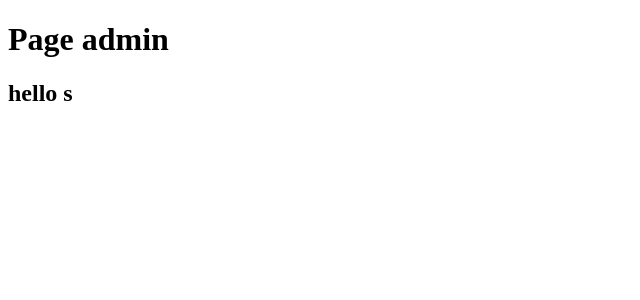
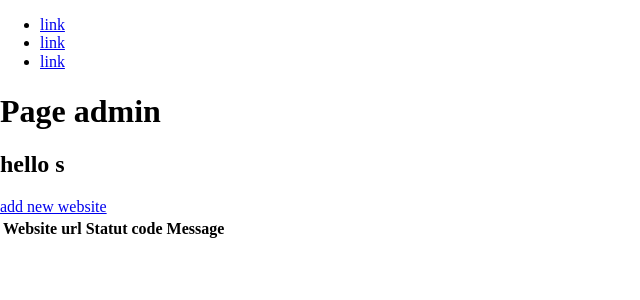
Before and after one commit to arnaud420/websites-monitor, a Flask app: page /admin/ in a window 1280 px wide. Shown: the top 300 px of the page, without its empty margins (0-640 px from the left). Run offline with Flask 2, Linux system fonts and the light colour scheme; the first user in the database is signed in; lists and menus that the app fills with data are empty; some libraries are stand-ins or nearby versions.

Commit message:
add templates

```diff
--- a/website/templates/admin.html
+++ b/website/templates/admin.html
@@ -7,4 +7,34 @@
 {% block body %}
 	<h1>Page admin</h1>
 	<h2>hello {{ user.0 }}</h2>
+
+	<div class="container">
+
+		<a href="{{ url_for('add_website') }}" class="button button-outline">add new website</a>
+
+		<table>
+		  <thead>
+		    <tr>
+		      <th>Website url</th>
+		      <th>Statut code</th>
+		      <th>Message</th>
+		      <th></th>
+		      <th></th>
+		    </tr>
+		  </thead>
+		  <tbody>
+		  	{% for url in urls %}
+			    <tr>
+			      <td>{{url.1}}</td>
+			      <td>{{url.2}}</td>
+			      <td>{{url.3}}</td>
+			      <td><a href="{{ url_for('update_website', website = url.0) }}" class="button button-clear">Update</a></td>
+			      <td><a href="{{ url_for('delete_website', website = url.0) }}" class="button button-clear">Delete</a></td>
+			    </tr>
+		    {% endfor %}
+		    </tr>
+		  </tbody>
+		</table>
+	</div>
+
 {% endblock %}
--- a/website/templates/home.html
+++ b/website/templates/home.html
@@ -5,11 +5,12 @@
 {% endblock %}
 
 {% block body %}
-    <p>Lorem ipsum dolor sit amet</p>
+	<h1>Websites Monitor</h1>
+    <h2>Website list</h2>
 
     <ul>
         {% for url in urls %}
-            <li>{{ url.0 }}, statut code : {{ url.2 }}, message "{{ url.3 }}"</li>
+            <li><a target="_blank" href="{{ url.1 }}">{{ url.1 }}</a>, statut code : {{ url.2 }}, message "{{ url.3 }}" <a href="{{ url_for('show_website', website = url.0) }}">Voir</a></li>
         {% endfor %}
     </ul>
 {% endblock %}
--- a/website/templates/layout.html
+++ b/website/templates/layout.html
@@ -2,11 +2,24 @@
 <html lang="fr">
 <head>
     <meta charset="utf-8">
+    <meta name="viewport" content="width=device-width, initial-scale=1.0, shrink-to-fit=no">
+    <link rel="stylesheet" href="//fonts.googleapis.com/css?family=Roboto:300,300italic,700,700italic">
+	<link rel="stylesheet" href="//cdn.rawgit.com/necolas/normalize.css/master/normalize.css">
+    <link rel="stylesheet" type="text/css" href="{{ url_for('static', filename='css/milligram.min.css') }}">
     <link rel="stylesheet" type="text/css" href="{{ url_for('static', filename='css/style.css') }}">
     <title>Website monitor -
     	{% block titre %}{% endblock %}
 	</title>
 </head>
+
+<header>
+	<ul>
+		<li><a href="#">link</a></li>
+		<li><a href="#">link</a></li>
+		<li><a href="#">link</a></li>
+	</ul>
+</header>
+
 <body>
     {% block body %}{% endblock %}
 </body>
```
Also changed, not shown: website/templates/errors/404.html (added, +9 -0 lines), website/templates/website/add.html (added, +18 -0 lines), website/templates/website/delete.html (added, +14 -0 lines), website/templates/website/show.html (added, +17 -0 lines), website/templates/website/success.html (added, +11 -0 lines), website/templates/website/update.html (added, +18 -0 lines).
